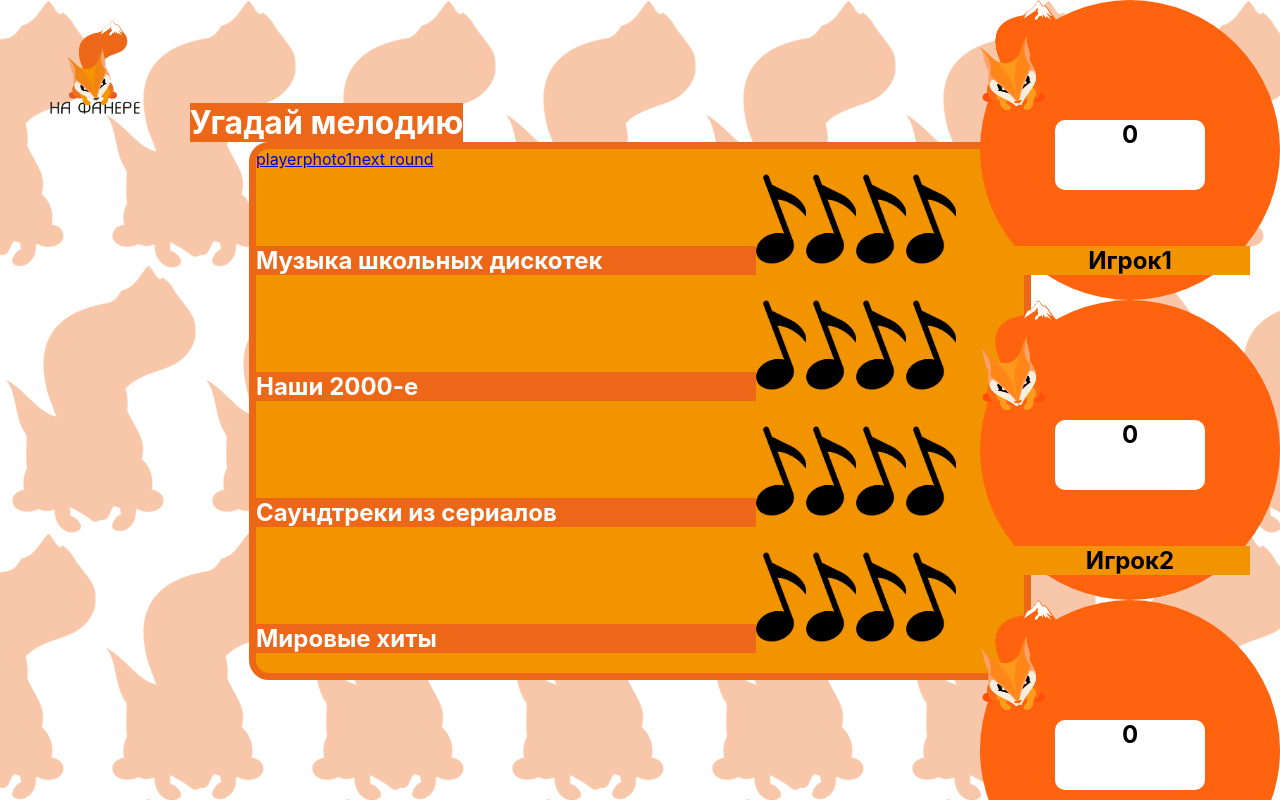
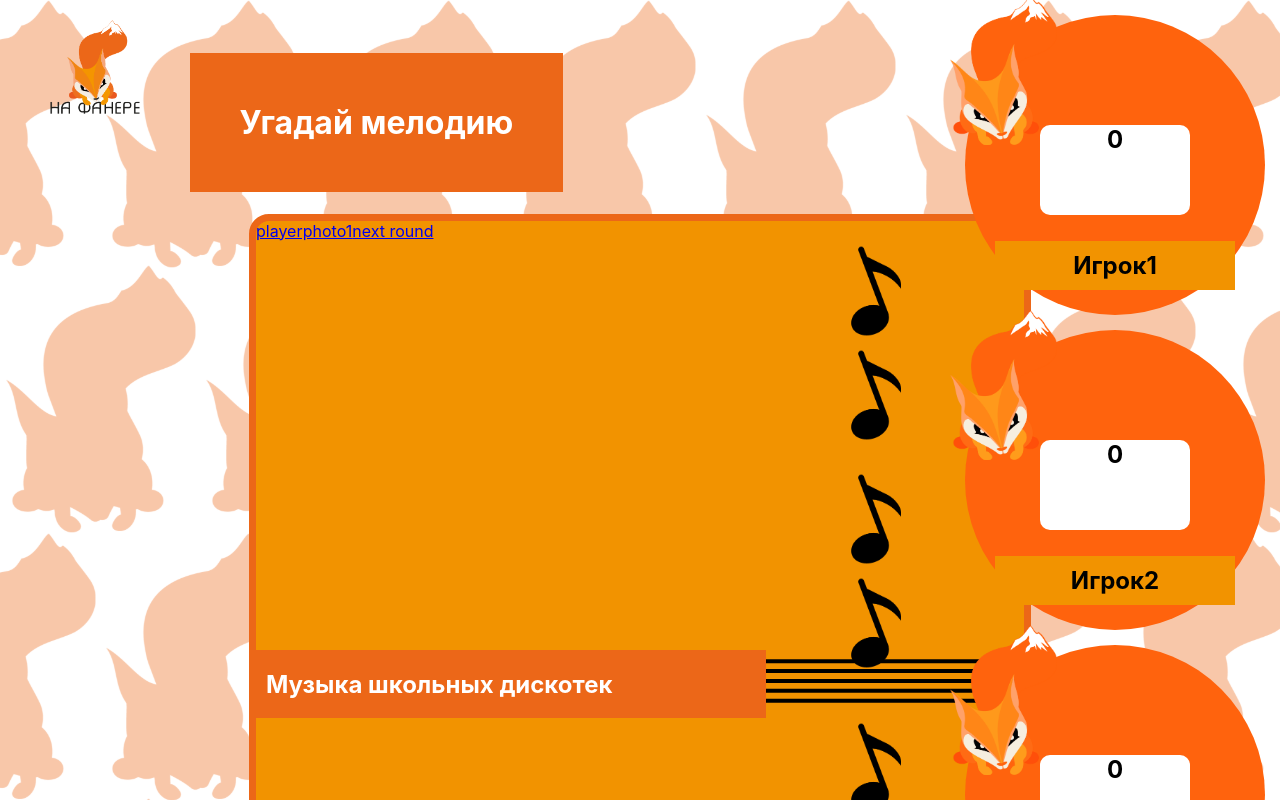
Before and after one commit to PashkaKra/ugadai-melodiyu-client, a React (Create React App) app: page /round1 in a window 1280 px wide. Shown: the top 800 px of the page. Built offline with nearby package versions, Linux system fonts and the light colour scheme.

Commit message:
доработка дизайна

```diff
--- a/src/App.js
+++ b/src/App.js
@@ -17,7 +17,7 @@ const App = () => {
              <header>
                 <div>
                     <Link to="/" className="HeaderLink"><img src={logo} alt="logo"/></Link>
-                    <h1>Угадай мелодию</h1>
+                    <div className="title"><h1>Угадай мелодию</h1></div>
                 </div>
             </header>
             <Routes>
--- a/src/index.css
+++ b/src/index.css
@@ -18,9 +18,13 @@ header{
 }
 
 h1{
-  display: inline;
+  /*position: absolute;
+  display: inline-block;*/
   background-color: #ec6718ff;
   color: white;
+  margin-left: auto;
+  margin-right: auto;
+  padding: 50px;
 }
 
 
@@ -43,12 +47,13 @@ header img{
     border-radius: 50%;
     width: 300px;
     height: 300px;
+    margin: 15px;
 }
 
 .kush{
     position: absolute;
-    height: 70px;
-    top: 100px;
+    height: 90px;
+    top: 90px;
     width: 50%;
     left: 25%;
     border-radius: 10px;
@@ -58,6 +63,8 @@ header img{
 
 .player{
     position: absolute;
+    padding-top: 10px;
+    padding-bottom: 10px;
     bottom: 5px;
     width: 80%;
     left: 10%;
@@ -67,14 +74,26 @@ header img{
 
 .playerlogo{
     position: absolute;
-    height: 110px;
+    height: 150px;
+    left: -15px;
+    top: -20px;
 }
 
 .category{
     display: inline-block;
     background-color: #ec6718ff;
     color: white;
+    padding-left: 10px;
     width: 500px;
+    /*height: 90px;*/
+}
+
+.title{
+    position: relative;
+    display: inline-block;
+    text-align: center;
+    margin-left: auto;
+    margin-right: auto;
 }
 
 code {
--- a/src/pages/Round1.js
+++ b/src/pages/Round1.js
@@ -75,35 +75,43 @@ const Round1 = ({onChange}) => {
             <Link to="/">playerphoto1</Link>
             <Link to="/round2">next round</Link>
             <div>
-                <h2 className="category">{category[0]}</h2>
-                <img src={img_note[0]} onClick={() => audplay(noteRef1, 0, 0)} alt="note" width="50px" height="100px"/>
-                <img src={img_note[1]} onClick={() => audplay(noteRef2, 1, 1)} alt="note" width="50px" height="100px"/>
-                <img src={img_note[2]} onClick={() => audplay(noteRef3, 2, 2)} alt="note" width="50px" height="100px"/>
-                <img src={img_note[3]} onClick={() => audplay(noteRef4, 3, 3)} alt="note" width="50px" height="100px"/>
+                <div className="category"><h2>{category[0]}</h2></div>
+                <div className="notewrapper">
+                    <img src={img_note[0]} onClick={() => audplay(noteRef1, 0, 0)} alt="note" className="note1"/>
+                    <img src={img_note[1]} onClick={() => audplay(noteRef2, 1, 1)} alt="note" className="note2"/>
+                    <img src={img_note[2]} onClick={() => audplay(noteRef3, 2, 2)} alt="note" className="note1"/>
+                    <img src={img_note[3]} onClick={() => audplay(noteRef4, 3, 3)} alt="note" className="note2"/>
+                </div>
             </div>
 
             <div>
-                <h2 className="category">{category[1]}</h2>
-                <img src={img_note[4]} onClick={() => audplay(noteRef5, 0, 4)} alt="note" width="50px" height="100px"/>
-                <img src={img_note[5]} onClick={() => audplay(noteRef6, 1, 5)} alt="note" width="50px" height="100px"/>
-                <img src={img_note[6]} onClick={() => audplay(noteRef7, 2, 6)} alt="note" width="50px" height="100px"/>
-                <img src={img_note[7]} onClick={() => audplay(noteRef8, 3, 7)} alt="note" width="50px" height="100px"/>
+                <div className="category"><h2>{category[1]}</h2></div>
+                <div className="notewrapper">
+                    <img src={img_note[4]} onClick={() => audplay(noteRef5, 0, 4)} alt="note" className="note1"/>
+                    <img src={img_note[5]} onClick={() => audplay(noteRef6, 1, 5)} alt="note" className="note2"/>
+                    <img src={img_note[6]} onClick={() => audplay(noteRef7, 2, 6)} alt="note" className="note1"/>
+                    <img src={img_note[7]} onClick={() => audplay(noteRef8, 3, 7)} alt="note" className="note2"/>
+                </div>
             </div>
 
             <div>
-                <h2 className="category">{category[2]}</h2>
-                <img src={img_note[8]} onClick={() => audplay(noteRef9, 0, 8)} alt="note" width="50px" height="100px"/>
-                <img src={img_note[9]} onClick={() => audplay(noteRef10, 1, 9)} alt="note" width="50px" height="100px"/>
-                <img src={img_note[10]} onClick={() => audplay(noteRef11, 2, 10)} alt="note" width="50px" height="100px"/>
-                <img src={img_note[11]} onClick={() => audplay(noteRef12, 3, 11)} alt="note" width="50px" height="100px"/>
+                <div className="category"><h2>{category[2]}</h2></div>
+                <div className="notewrapper">
+                    <img src={img_note[8]} onClick={() => audplay(noteRef9, 0, 8)} alt="note" className="note1"/>
+                    <img src={img_note[9]} onClick={() => audplay(noteRef10, 1, 9)} alt="note" className="note2"/>
+                    <img src={img_note[10]} onClick={() => audplay(noteRef11, 2, 10)} alt="note" className="note1"/>
+                    <img src={img_note[11]} onClick={() => audplay(noteRef12, 3, 11)} alt="note" className="note2"/>
+                </div>
             </div>
 
             <div>
-                <h2 className="category">{category[3]}</h2>
-                <img src={img_note[12]} onClick={() => audplay(noteRef13, 0, 12)} alt="note" width="50px" height="100px"/>
-                <img src={img_note[13]} onClick={() => audplay(noteRef14, 1, 13)} alt="note" width="50px" height="100px"/>
-                <img src={img_note[14]} onClick={() => audplay(noteRef15, 2, 14)} alt="note" width="50px" height="100px"/>
-                <img src={img_note[15]} onClick={() => audplay(noteRef16, 3, 15)} alt="note" width="50px" height="100px"/>
+                <div className="category"><h2>{category[3]}</h2></div>
+                <div className="notewrapper">
+                    <img src={img_note[12]} onClick={() => audplay(noteRef13, 0, 12)} alt="note" className="note1"/>
+                    <img src={img_note[13]} onClick={() => audplay(noteRef14, 1, 13)} alt="note" className="note2"/>
+                    <img src={img_note[14]} onClick={() => audplay(noteRef15, 2, 14)} alt="note" className="note1"/>
+                    <img src={img_note[15]} onClick={() => audplay(noteRef16, 3, 15)} alt="note" className="note2"/>
+                </div>
             </div>
 
             <audio ref={noteRef1} src={note1}/>
--- a/src/pages/Table.css
+++ b/src/pages/Table.css
@@ -5,4 +5,34 @@
     width: 60%;
     margin-right: auto;
     margin-left: auto;
+    padding-bottom: 40px;
 }
+
+.notewrapper{
+    position: relative;
+    display: inline-block;
+    background-image: url("./line.svg");
+    background-repeat: repeat-x; /*background-color: green;*/
+
+    width: calc(100% - 510px);
+    background-position: bottom;
+    padding-bottom: 15px;
+}
+
+.note1{
+    width: 50px;
+    height: 100px;
+    padding-left: 85px;
+}
+
+.note2{
+    width: 50px;
+    height: 100px;
+    padding-bottom: 20px;
+    padding-left: 85px;
+
+}
+
+.block{
+    padding-bottom: 20px;
+}
```
Also changed, not shown: src/pages/line.svg (added).
